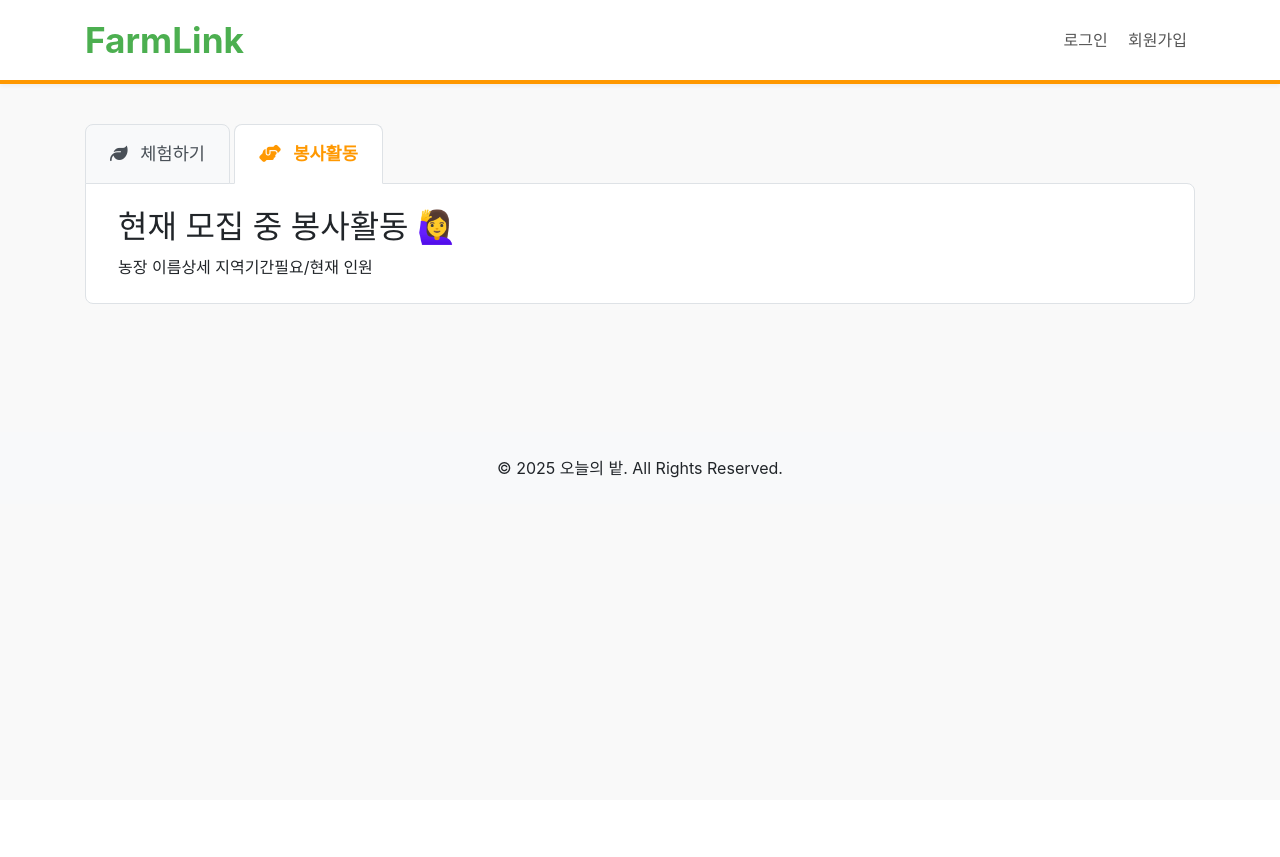
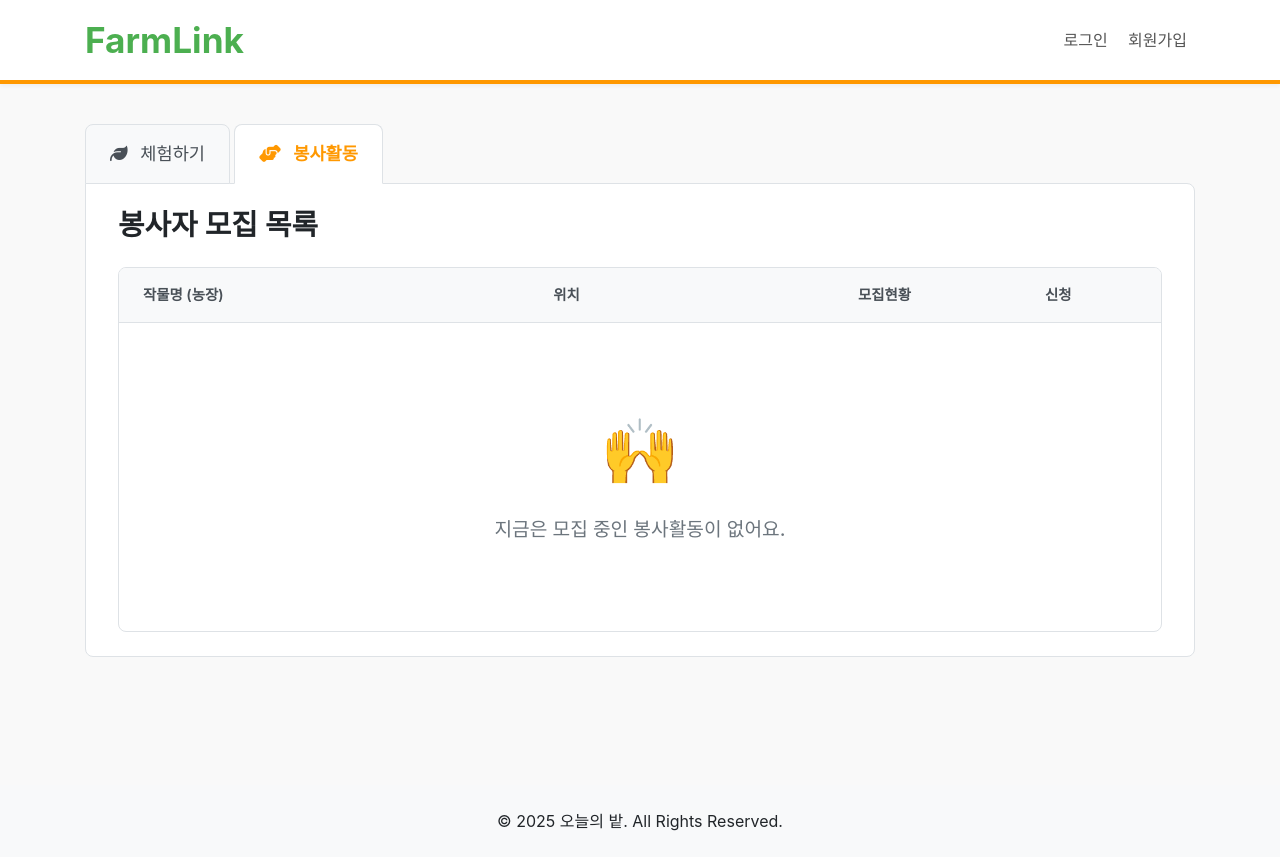
Before and after one commit to yoonwoosung/SW_id, a Flask app: page /volunteer in a window 1280 px wide. Before the commit the page ends 478 px from the top, so only its background shows below. Run offline with Flask 3, Linux system fonts and the light colour scheme; data that the repository does not hold is empty; some libraries are stand-ins or nearby versions.

Commit message:
Add files via upload

```diff
--- a/app.py
+++ b/app.py
@@ -59,6 +59,9 @@ class Experience(db.Model):
     reviews = db.relationship('Review', backref='experience', lazy=True, cascade="all, delete-orphan")
     inquiries = db.relationship('Inquiry', backref='experience', lazy=True, cascade="all, delete-orphan")
     applications = db.relationship('Application', back_populates='experience', cascade="all, delete-orphan")
+    volunteer_needed = db.Column(db.Integer, default=0)
+    current_volunteers = db.Column(db.Integer, default=0)
+    volunteer_duties = db.Column(db.Text, nullable=True)
 
     @property
     def d_day(self):
@@ -98,17 +101,6 @@ class Application(db.Model):
 
     user = db.relationship('User', back_populates='applications')
     experience = db.relationship('Experience', back_populates='applications')
-
-class Volunteer(db.Model):
-    id = db.Column(db.Integer, primary_key=True)
-    farm_name = db.Column(db.String(100), nullable=False)
-    location = db.Column(db.String(255), nullable=False)
-    start_date = db.Column(db.Date, nullable=False)
-    end_date = db.Column(db.Date, nullable=False)
-    needed_staff = db.Column(db.Integer, nullable=False)
-    current_staff = db.Column(db.Integer, default=0)
-    # volunteer_detail.html 에 필요한 필드 추가
-    hours_per_day = db.Column(db.Integer, default=8)
 
 def get_coords_from_address(address):
     # --- 중요! ---
@@ -318,6 +310,8 @@ def farmer_register(item_id=None):
     item = Experience.query.get(item_id) if item_id else None
     if item and item.farmer_id != session['user_id']: abort(403)
     if request.method == 'POST':
+        volunteer_needed_str = request.form.get('volunteer_needed')
+        volunteer_needed = int(volunteer_needed_str) if volunteer_needed_str else 0
         uploaded_files = request.files.getlist('images')
         filenames = item.images.split(',') if item and item.images else []
         if any(f.filename for f in uploaded_files):
@@ -338,6 +332,8 @@ def farmer_register(item_id=None):
             item.images, item.notes, item.includes, item.excludes = image_string, request.form.get('notes'), request.form.get('includes'), request.form.get('excludes')
             item.timetable_data, item.pesticide_free = request.form.get('timetable_data'), 'is_organic' in request.form
             item.lat, item.lng = lat, lng
+            item.volunteer_needed = volunteer_needed
+            item.volunteer_duties = request.form.get('volunteer_duties')
             flash("체험 정보가 성공적으로 수정되었습니다!", "success")
         else:
             farmer = User.query.get(session['user_id'])
@@ -347,7 +343,9 @@ def farmer_register(item_id=None):
                 end_date=datetime.strptime(request.form.get('duration_end'), '%Y-%m-%d').date(), max_participants=int(request.form.get('max_participants')),
                 cost=int(request.form.get('price')), images=image_string, notes=request.form.get('notes'), includes=request.form.get('includes'),
                 excludes=request.form.get('excludes'), timetable_data=request.form.get('timetable_data'), pesticide_free='is_organic' in request.form,
-                lat=lat, lng=lng, farmer_id=session['user_id']
+                lat=lat, lng=lng, farmer_id=session['user_id'],
+                volunteer_needed=volunteer_needed,
+                volunteer_duties=request.form.get('volunteer_duties')
             )
             db.session.add(new_experience)
             flash("새로운 체험이 성공적으로 등록되었습니다!", "success")
@@ -477,16 +475,9 @@ def delete_application(app_id):
 
 @app.route('/volunteer')
 def volunteer_apply():
-    # 데이터베이스에서 모든 봉사활동 목록을 조회합니다.
-    items = Volunteer.query.order_by(Volunteer.start_date.asc()).all()
-    # 조회한 목록을 템플릿으로 전달하여 페이지를 보여줍니다.
+    # Experience 테이블에서 volunteer_needed가 0보다 큰 데이터만 조회
+    items = Experience.query.filter(Experience.volunteer_needed > 0).order_by(Experience.duration_start.asc()).all()
     return render_template('volunteer_apply.html', items=items)
-
-@app.route('/volunteer/<int:item_id>')
-def volunteer_detail(item_id):
-    item = Volunteer.query.get_or_404(item_id)
-    return render_template('volunteer_detail.html', item=item)
-
 # --- 앱 실행 ---
 if __name__ == '__main__':
     with app.app_context():
--- a/templates/volunteer_apply.html
+++ b/templates/volunteer_apply.html
@@ -1,7 +1,7 @@
 {% extends "layout.html" %}
 {% block page_class %}page-volunteer{% endblock %}
 {% block content %}
-<div class="container page-container"> {# page-container 클래스 추가 #}
+<div class="container page-container">
 
     <div class="content-tabs">
         <a href="{{ url_for('index') }}" class="tab-item">
@@ -11,28 +11,44 @@
             <i class="fa-solid fa-handshake-angle"></i> 봉사활동
         </a>
     </div>
+
     <div class="tab-content-wrapper">
-        <h2>현재 모집 중 봉사활동 🙋‍♀️</h2>
-        <div class="item-list">
-            <div class="list-header" style="grid-template-columns: 2fr 2fr 2fr 1.5fr;">
-                <span>농장 이름</span><span>상세 지역</span><span>기간</span><span>필요/현재 인원</span>
+        <div class="list-title-header">
+            <h2>봉사자 모집 목록</h2>
+        </div>
+
+        <div class="experience-list-container">
+            <div class="list-header-row" style="grid-template-columns: 2.5fr 1.5fr 1fr 1fr;">
+                <span class="col-crop">작물명 (농장)</span>
+                <span class="col-location">위치</span>
+                <span class="col-status">모집현황</span>
+                <span class="col-action">신청</span>
             </div>
-            {% for item in items %}
-            <a href="{{ url_for('volunteer_detail', item_id=item.id) }}" class="list-item" style="grid-template-columns: 2fr 2fr 2fr 1.5fr;">
-                <span><strong>{{ item.farm_name }}</strong></span>
-                <span>{{ item.location }}</span>
-                <span>{{ item.start_date }} ~ {{ item.end_date }}</span>
-                <span class="staff-count {% if item.current_staff >= item.needed_staff %}full{% endif %}">
-                    {{ item.current_staff }} / {{ item.needed_staff }}명
-                    <br>
-                    {% if item.current_staff >= item.needed_staff %}
-                        <span style="background-color: #9E9E9E; color:white; padding: 2px 5px; font-size: 11px; border-radius: 3px;">모집완료</span>
-                    {% else %}
-                        <span style="background-color: #2196F3; color:white; padding: 2px 5px; font-size: 11px; border-radius: 3px;">모집중</span>
-                    {% endif %}
-                </span>
-            </a>
-            {% endfor %}
+
+            {% if items %}
+                {% for item in items %}
+                <div class="list-item-row" style="grid-template-columns: 2.5fr 1.5fr 1fr 1fr;">
+                    <span class="col-crop">
+                        <strong>{{ item.crop }}</strong>
+                        <div class="tag">#{{ "친환경" if item.pesticide_free else "일반" }}</div>
+                    </span>
+                    <span class="col-location">{{ item.address_detail }}</span>
+                    <span class="col-status">{{ item.current_volunteers }} / {{ item.volunteer_needed }}명</span>
+                    <span class="col-action">
+                        {% if item.current_volunteers >= item.volunteer_needed %}
+                            <button class="btn btn-sm btn-secondary" disabled>마감</button>
+                        {% else %}
+                            <a href="https://www.1365.go.kr/vols/main.do" target="_blank" class="btn btn-sm btn-success">신청하기</a>
+                        {% endif %}
+                    </span>
+                </div>
+                {% endfor %}
+            {% else %}
+                <div class="no-items-message">
+                    <div class="empty-icon">🙌</div>
+                    <p>지금은 모집 중인 봉사활동이 없어요.</p>
+                </div>
+            {% endif %}
         </div>
     </div>
 </div>
```
